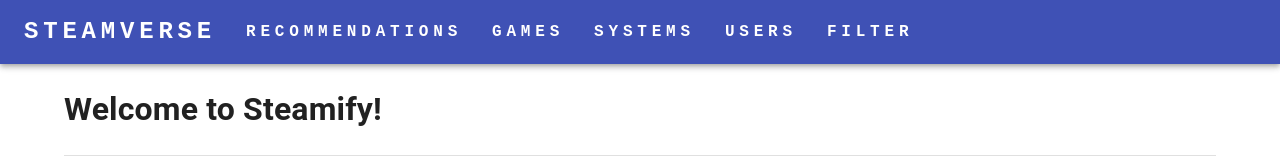
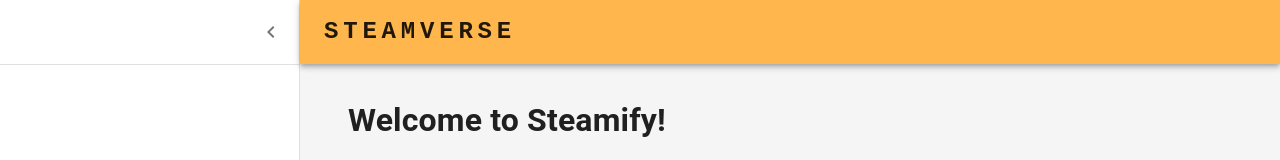
Before and after one commit to ZZJHARRY/SteamVerse, a React (Create React App) app in the folder client/: page / in a window 1280 px wide. Shown: the top 160 px of the page. Built offline with nearby package versions, Linux system fonts and the light colour scheme; no server answers.

Commit message:
Update App.js

```diff
--- a/client/src/App.js
+++ b/client/src/App.js
@@ -1,9 +1,10 @@
 import { BrowserRouter, Routes, Route } from "react-router-dom";
 import { CssBaseline, ThemeProvider } from '@mui/material'
-import { indigo, amber } from '@mui/material/colors'
-import { createTheme } from "@mui/material/styles";
+import { indigo, ambe, blue, orange } from '@mui/material/colors'
+import { createTheme, styled } from "@mui/material/styles";
 
-import NavBar from './components/NavBar';
+// import NavBar from './components/NavBar';
+import { NavLink } from 'react-router-dom';
 import HomePage from './pages/HomePage';
 import RecommendationPage from './pages/RecommendationPage'
 import GamesPage from './pages/GamesPage'
@@ -11,26 +12,201 @@ import FilteringPage from './pages/FilteringPage'
 import SystemsPage from "./pages/SystemsPage";
 import UsersPage from "./pages/UsersPage";
 
+import * as React from 'react';
+// import { styled, ThemeProvider } from '@mui/material/styles';
+// import CssBaseline from '@mui/material/CssBaseline';
+import MuiDrawer from '@mui/material/Drawer';
+import Box from '@mui/material/Box';
+import MuiAppBar from '@mui/material/AppBar';
+import Toolbar from '@mui/material/Toolbar';
+import List from '@mui/material/List';
+import Typography from '@mui/material/Typography';
+import Divider from '@mui/material/Divider';
+import IconButton from '@mui/material/IconButton';
+import Container from '@mui/material/Container';
+import MenuIcon from '@mui/icons-material/Menu';
+import ChevronLeftIcon from '@mui/icons-material/ChevronLeft';
+import { mainListItems, secondaryListItems } from './listItems';
+
 // createTheme enables you to customize the look and feel of your app past the default
 // in this case, we only change the color scheme
-export const theme = createTheme({
+// export const theme = createTheme({
+//   palette: {
+//     primary: indigo,
+//     secondary: amber,
+//   },
+// });
+
+const NavText = ({ href, text, isMain }) => {
+  return (
+    <Typography
+      variant={isMain ? 'h5' : 'h7'}
+      noWrap
+      style={{
+        marginRight: '30px',
+        fontFamily: 'monospace',
+        fontWeight: 700,
+        letterSpacing: '.3rem',
+      }}
+    >
+      <NavLink
+        to={href}
+        style={{
+          color: 'inherit',
+          textDecoration: 'none',
+        }}
+      >
+        {text}
+      </NavLink>
+    </Typography>
+  )
+}
+
+const theme = createTheme({
   palette: {
-    primary: indigo,
-    secondary: amber,
+    primary: {
+      main: orange[300],
+    },
+    secondary: {
+      main: blue[500],
+    },
   },
 });
+
+const drawerWidth = 300;
+
+const AppBar = styled(MuiAppBar, {
+  shouldForwardProp: (prop) => prop !== 'open',
+})(({ theme, open }) => ({
+  zIndex: theme.zIndex.drawer + 1,
+  transition: theme.transitions.create(['width', 'margin'], {
+    easing: theme.transitions.easing.sharp,
+    duration: theme.transitions.duration.leavingScreen,
+  }),
+  ...(open && {
+    marginLeft: drawerWidth,
+    width: `calc(100% - ${drawerWidth}px)`,
+    transition: theme.transitions.create(['width', 'margin'], {
+      easing: theme.transitions.easing.sharp,
+      duration: theme.transitions.duration.enteringScreen,
+    }),
+  }),
+}));
+
+const Drawer = styled(MuiDrawer, { shouldForwardProp: (prop) => prop !== 'open' })(
+  ({ theme, open }) => ({
+    '& .MuiDrawer-paper': {
+      position: 'relative',
+      whiteSpace: 'nowrap',
+      width: drawerWidth,
+      transition: theme.transitions.create('width', {
+        easing: theme.transitions.easing.sharp,
+        duration: theme.transitions.duration.enteringScreen,
+      }),
+      boxSizing: 'border-box',
+      ...(!open && {
+        overflowX: 'hidden',
+        transition: theme.transitions.create('width', {
+          easing: theme.transitions.easing.sharp,
+          duration: theme.transitions.duration.leavingScreen,
+        }),
+        width: theme.spacing(7),
+        [theme.breakpoints.up('sm')]: {
+          width: theme.spacing(9),
+        },
+      }),
+    },
+  }),
+);
+
+// const mdTheme = createTheme();
+
 
 // App is the root component of our application and as children contain all our pages
 // We use React Router's BrowserRouter and Routes components to define the pages for
 // our application, with each Route component representing a page and the common
 // NavBar component allowing us to navigate between pages (with hyperlinks)
 export default function App() {
+    const [open, setOpen] = React.useState(true);
+  const toggleDrawer = () => {
+    setOpen(!open);
+  };
   return (
     <ThemeProvider theme={theme}>
       <CssBaseline />
       <BrowserRouter>
-        <NavBar />
-        <Routes>
+        {/* <NavBar /> */}
+      <Box sx={{ display: 'flex' }}>
+        <CssBaseline />
+        <AppBar position="absolute" open={open}>
+          <Toolbar
+            sx={{
+              pr: '24px', // keep right padding when drawer closed
+            }}
+          >
+            <IconButton
+              edge="start"
+              color="inherit"
+              aria-label="open drawer"
+              onClick={toggleDrawer}
+              sx={{
+                marginRight: '36px',
+                ...(open && { display: 'none' }),
+              }}
+            >
+              <MenuIcon />
+            </IconButton>
+            <Typography
+              component="h1"
+              variant="h6"
+              color="inherit"
+              noWrap
+              sx={{ flexGrow: 1 }}
+            >
+              <NavText href='/' text='STEAMVERSE' isMain />
+            </Typography>
+            {/* <IconButton color="inherit">
+              <Badge badgeContent={4} color="secondary">
+                <NotificationsIcon />
+              </Badge>
+            </IconButton> */}
+          </Toolbar>
+        </AppBar>
+        <Drawer variant="permanent" open={open}>
+          <Toolbar
+            sx={{
+              display: 'flex',
+              alignItems: 'center',
+              justifyContent: 'flex-end',
+              px: [1],
+            }}
+          >
+            <IconButton onClick={toggleDrawer}>
+              <ChevronLeftIcon />
+            </IconButton>
+          </Toolbar>
+          <Divider />
+          <List component="nav">
+            {mainListItems}
+            {/* <Divider sx={{ my: 1 }} />
+            {secondaryListItems} */}
+          </List>
+        </Drawer>
+        <Box
+          component="main"
+          sx={{
+            backgroundColor: (theme) =>
+              theme.palette.mode === 'light'
+                ? theme.palette.grey[100]
+                : theme.palette.grey[900],
+            flexGrow: 1,
+            height: '100vh',
+            overflow: 'auto',
+          }}
+        >
+          <Toolbar />
+          <Container maxWidth="lg" sx={{ mt: 4, mb: 4 }}>
+          <Routes>
           <Route path="/" element={<HomePage />} />
           <Route path="/recommendation" element={<RecommendationPage />} />
           <Route path="/games" element={<GamesPage />} />
@@ -39,6 +215,10 @@ export default function App() {
           <Route path="/users" element={<UsersPage />} />
 
         </Routes>
+
+          </Container>
+        </Box>
+      </Box>
       </BrowserRouter>
     </ThemeProvider>
   );
```
